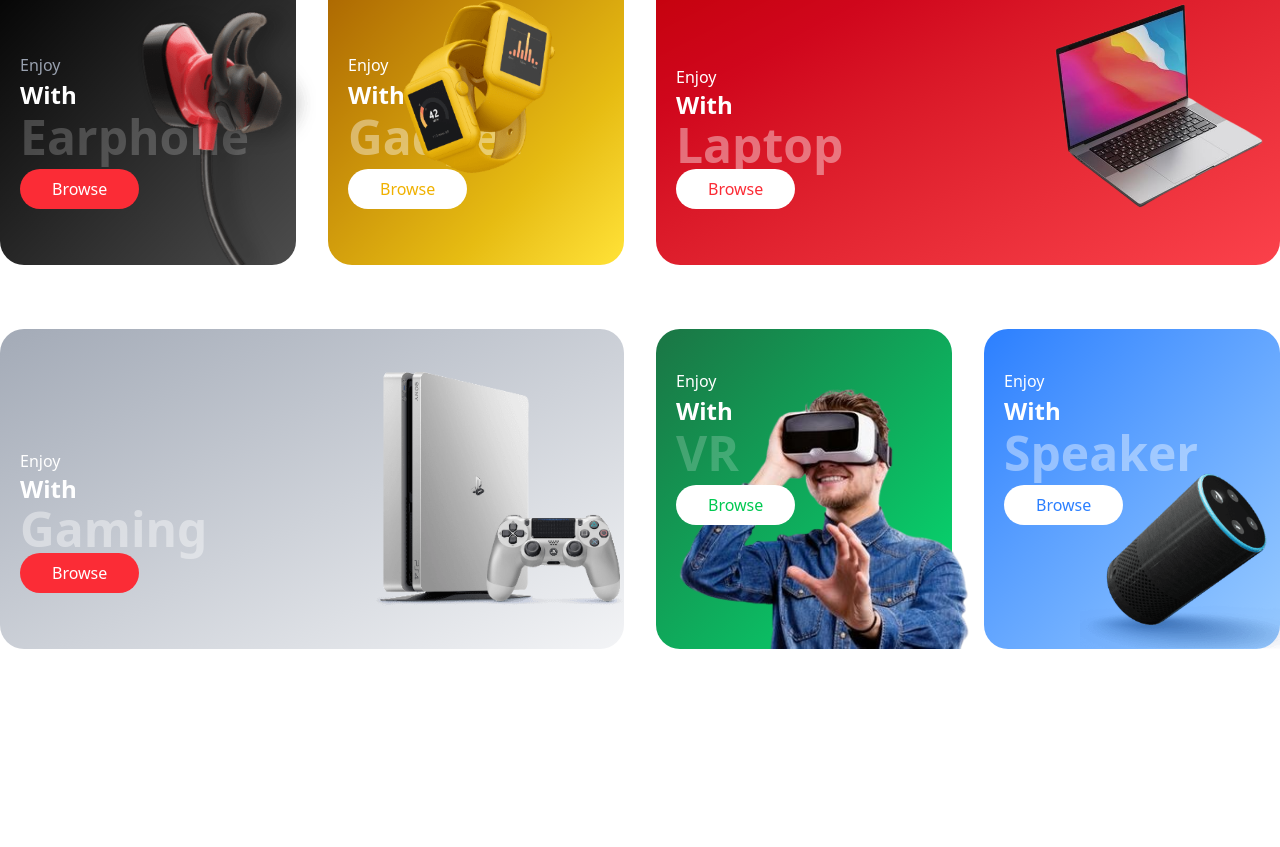
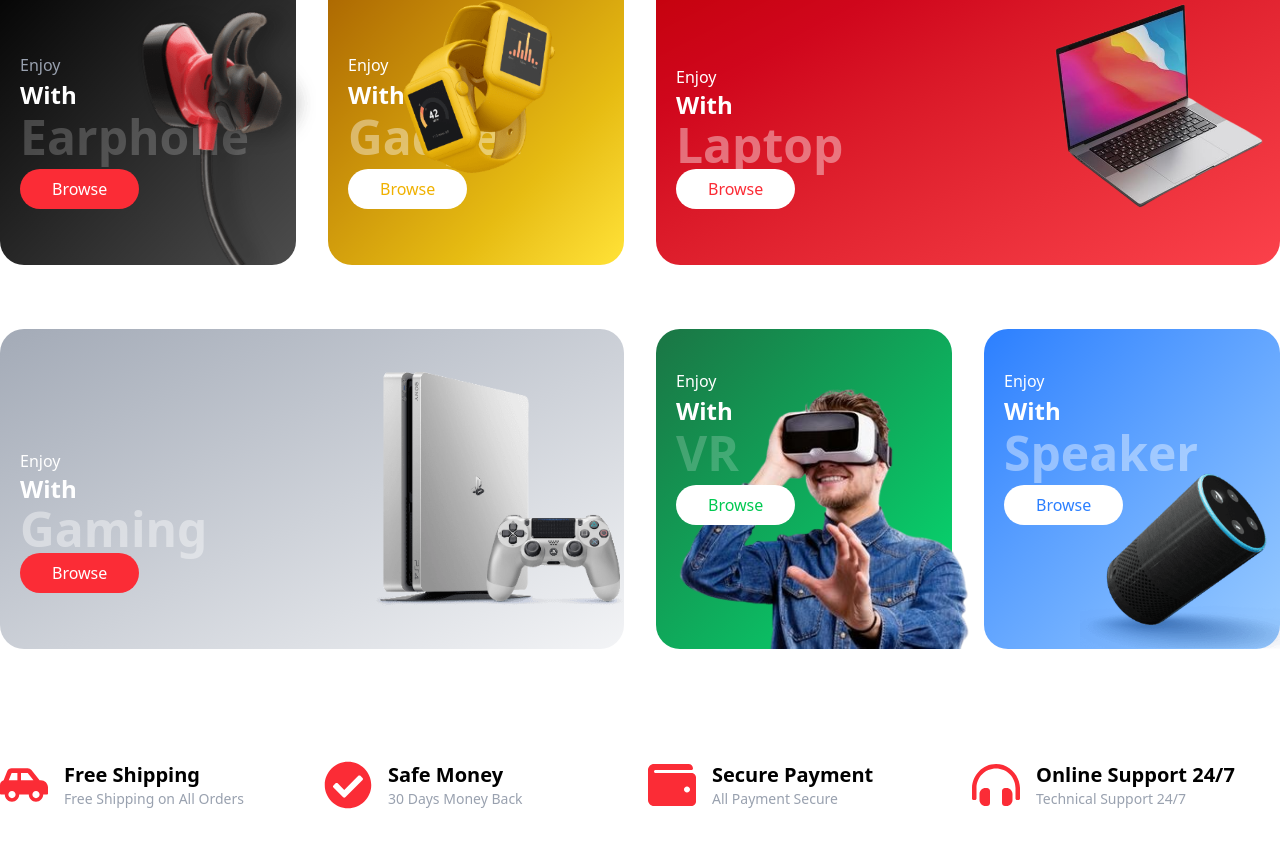
Before and after one commit to spriveen/Eshop, a React (Vite) app in the folder my-app/: page / in a window 1280 px wide. Shown: the part 967-1814 px from the top of the page. Before the commit the page ends 1648 px from the top, so only its background shows below. Built offline with nearby package versions, Linux system fonts and the light colour scheme.

Commit message:
update Services.jsx

```diff
--- a/my-app/src/App.jsx
+++ b/my-app/src/App.jsx
@@ -3,16 +3,20 @@
 import Hero from './components/Hero/Hero'
 import Category from './components/Category/Category'
 import Category2 from './components/Category/Category2'
+import Services from './components/Services/Services'
 
 
 const App = () => {
-  return <div >
+  return(
+   <div className='bg-white dark:bg-gray-900 dark:text-white
+   duration-200 overflow-hidden'>
     <Navbar/>
     <Hero/>
     <Category/>
     <Category2/>
+    <Services/>
   </div>
-
+  )
 }
 
 export default App
--- /dev/null
+++ b/my-app/src/components/Services/Services.jsx
@@ -0,0 +1,54 @@
+import React from "react";
+import {
+  FaCarSide,
+  FaHeadphonesAlt,
+  FaWallet,
+  FaCheckCircle,
+} from "react-icons/fa";
+
+const ServiceData = [
+  {
+    id: 1,
+    icon: <FaCarSide className="text-4xl md:text-5xl text-red-500" />,
+    title: "Free Shipping",
+    description: "Free Shipping on All Orders",
+  },
+  {
+    id: 2,
+    icon: <FaCheckCircle className="text-4xl md:text-5xl text-red-500" />,
+    title: "Safe Money",
+    description: "30 Days Money Back",
+  },
+  {
+    id: 3,
+    icon: <FaWallet className="text-4xl md:text-5xl text-red-500" />,
+    title: "Secure Payment",
+    description: "All Payment Secure",
+  },
+  {
+    id: 4,
+    icon: <FaHeadphonesAlt className="text-4xl md:text-5xl text-red-500" />,
+    title: "Online Support 24/7",
+    description: "Technical Support 24/7",
+  },
+];
+
+const Services = () => {
+  return (
+    <div className="container my-14 md:my-20">
+      <div className="grid grid-cols-2 lg:grid-cols-4 gap-4 gap-y-8">
+        {ServiceData.map((data) => (
+          <div key={data.id} className="flex flex-col items-start sm:flex-row gap-4">
+            {data.icon}
+            <div>
+              <h1 className="lg:text-xl font-bold">{data.title}</h1>
+              <h1 className="text-gray-400 text-sm">{data.description}</h1>
+            </div>
+          </div>
+        ))}
+      </div>
+    </div>
+  );
+};
+
+export default Services;
```
